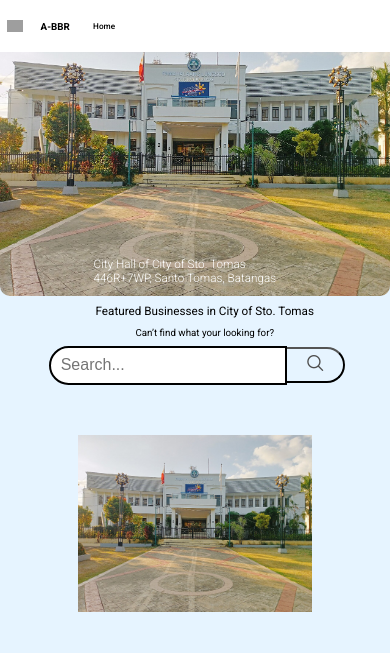
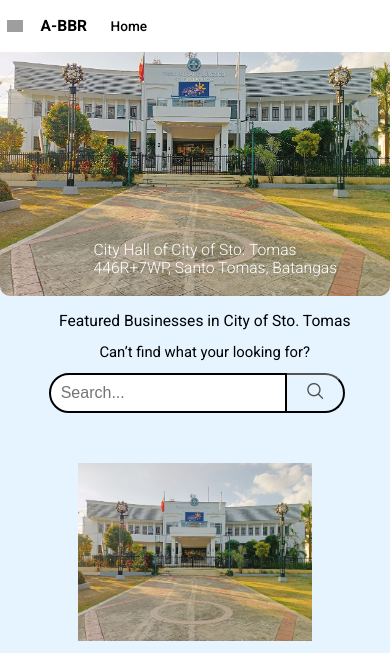
Before and after one commit to robyalcozer/abbr, a PHP site: page / in a window 390 px wide. Shown: the top 653 px of the page. Run offline with PHP 8.4, Linux system fonts and the light colour scheme; some libraries are stand-ins or nearby versions; some web fonts are replaced; grey boxes are pictures that could not be loaded.

Commit message:
Update index.css

```diff
--- a/index.css
+++ b/index.css
@@ -380,6 +380,20 @@ input:checked+.slider:before {
         display: none;
     }
 
+    header h1 {
+        font-size: 4vw;
+    }
+
+    header h2 {
+        font-size: 3.5vw;
+    }
+
+    .fig {
+        font-size: 4vw;
+        position: relative;
+        top: -1em;
+    }
+
     .main img {
         margin: 0;
         width: 100%;
@@ -387,10 +401,12 @@ input:checked+.slider:before {
 
     .main h1 {
         margin-left: 5% !important;
+        font-size: 4vw;
     }
 
     .main h2 {
         margin-left: 5% !important;
+        font-size: 3.8vw;
     }
 
     .searchbar {
@@ -400,7 +416,7 @@ input:checked+.slider:before {
     .searchbar button {
         position: relative;
         top: .02em;
-        height: 2.7em !important;
+        height: 3em !important;
     }
 
     .searchbar input {
```
Also changed, not shown: other parts of index.css (+19 -11 lines).
